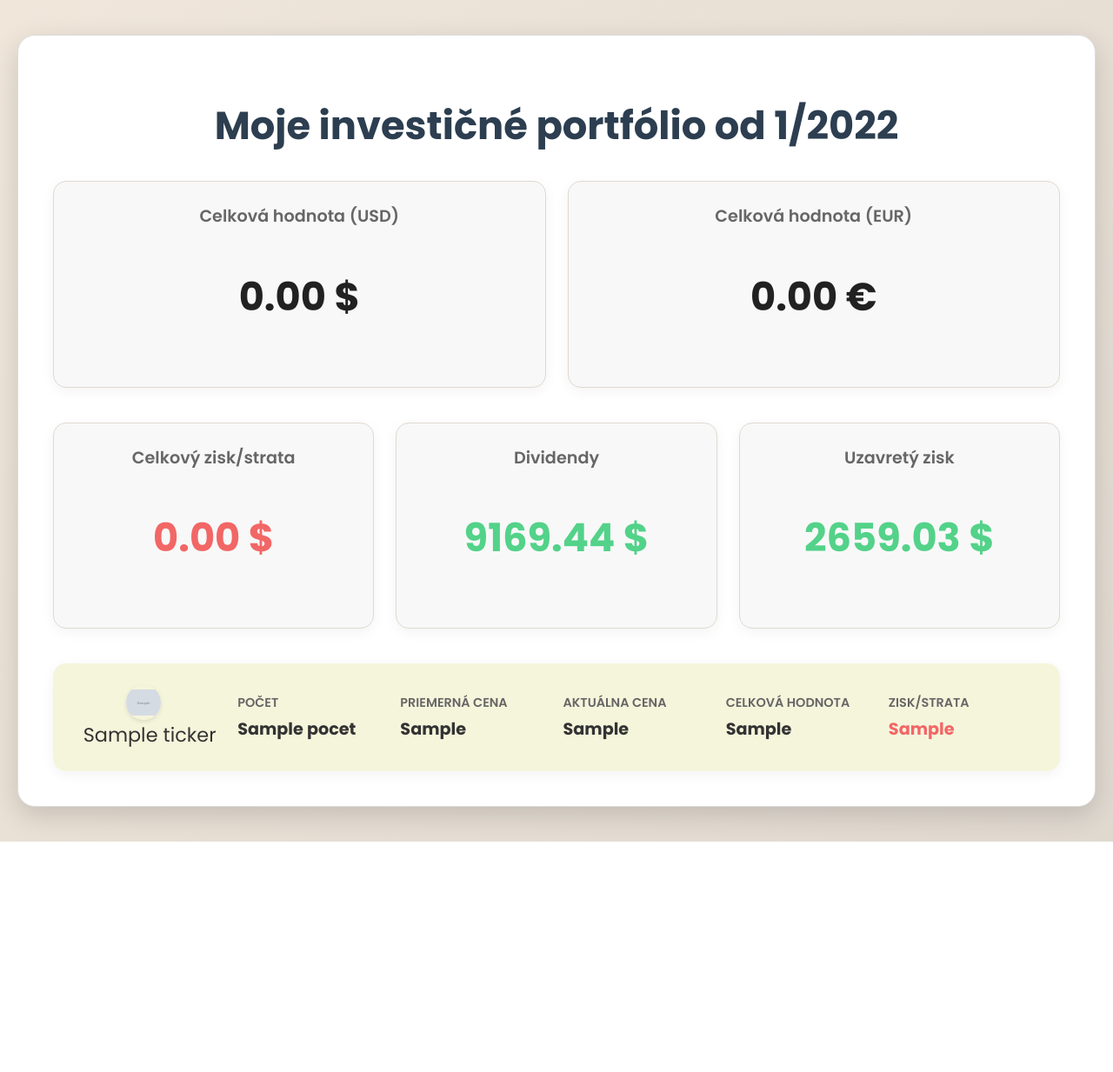
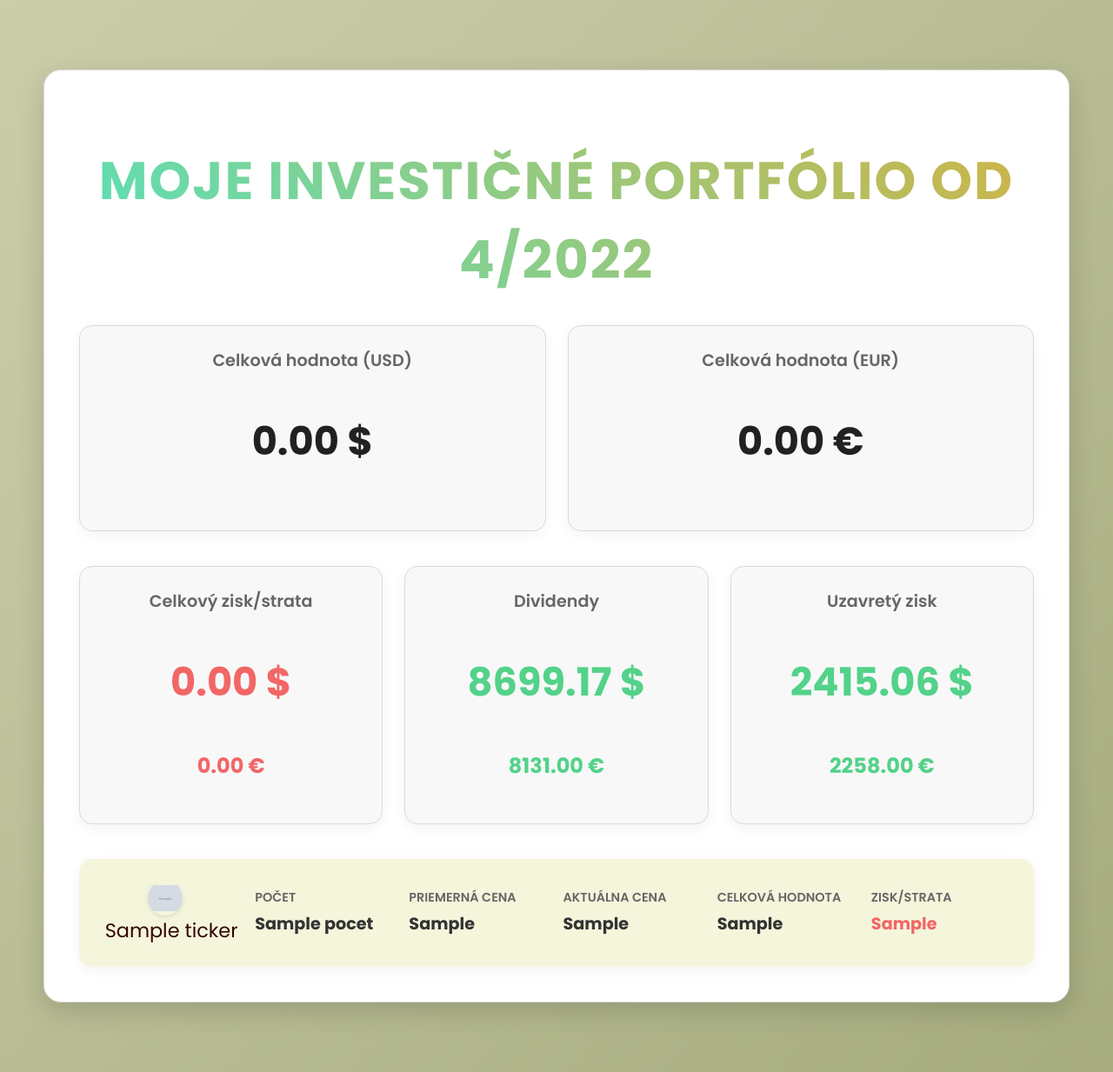
Before and after one commit to blaskojozef4-spec/Myinvestingportfolio, a Flask app: template templates/portfolio_live.html in a window 1280 px wide. Shown: the whole page at 87% size. Before the commit the page ends 968 px from the top, so only its background shows below. Run offline with Flask 3, Linux system fonts and the light colour scheme; the template is opened without the code that fills it: most values are stand-ins (such as "Sample title", 1, 10 or a date in 2020); grey boxes marked "Sample" are stand-in pictures.

Commit message:
Update portfolio_live.html

```diff
--- a/templates/portfolio_live.html
+++ b/templates/portfolio_live.html
@@ -3,15 +3,15 @@
 <head>
     <meta charset="UTF-8">
     <meta name="viewport" content="width=device-width, initial-scale=1.0">
-    <title>Moje investičné portfólio od 1/2022</title>
+    <title>Moje investičné portfólio od 4/2022</title>
     <link href="https://fonts.googleapis.com/css2?family=Poppins:wght@400;600;700&display=swap" rel="stylesheet">
     <style>
         body {
             font-family: 'Poppins', sans-serif;
-            background: linear-gradient(135deg, #f0e6da 0%, #e0d9d0 100%);
-            color: #333;
+            background: linear-gradient(135deg, #c8caa4ef 0%, #a6ac7e 100%);
+            color: #330404;
             margin: 0;
-            padding: 40px 20px;
+            padding: 80px 50px;
             display: flex;
             justify-content: center;
             align-items: center;
@@ -28,12 +28,34 @@
             border: 1px solid #ddd;
         }
 
+        /* Nové štýly pre "cool" nadpis */
         h1 {
             color: #2c3e50;
             text-align: center;
-            font-size: 2.8em;
+            font-size: 3.8em;
             margin-bottom: 30px;
-            font-weight: 700;
+            font-weight: 900;
+            position: relative;
+            text-transform: uppercase;
+            letter-spacing: 2px;
+            background: linear-gradient(45deg, #4a90e2, #50e3c2, #f5a623, #d0021b);
+            -webkit-background-clip: text;
+            -webkit-text-fill-color: transparent;
+            background-size: 400% 400%;
+            animation: gradient-animation 10s ease infinite;
+            text-decoration: underline;
+        }
+
+        @keyframes gradient-animation {
+            0% {
+                background-position: 0% 50%;
+            }
+            50% {
+                background-position: 100% 50%;
+            }
+            100% {
+                background-position: 0% 50%;
+            }
         }
 
         .summary-container {
@@ -154,7 +176,7 @@
 </head>
 <body>
     <div class="container">
-        <h1>Moje investičné portfólio od 1/2022</h1>
+        <h1>Moje investičné portfólio od 4/2022</h1>
 
         <div class="summary-container">
             <div class="summary-box">
@@ -173,17 +195,27 @@
                 <p class="summary-value {% if celkovy_zisk_strata > 0 %}zisk{% else %}strata{% endif %}">
                     {{ "%.2f $"|format(celkovy_zisk_strata) }}
                 </p>
+                <!-- Pridaný riadok pre zobrazenie hodnoty v EUR -->
+                <p class="summary-sub-value {% if celkovy_zisk_strata_eur > 0 %}zisk{% else %}strata{% endif %}">
+                    {{ "%.2f €"|format(celkovy_zisk_strata_eur) }}
+                </p>
             </div>
             <div class="summary-box">
                 <h3>Dividendy</h3>
                 <p class="summary-value zisk">
-                    {{ "%.2f $"|format(9169.44) }}
+                    {{ "%.2f $"|format(8699.17) }}
+                </p>
+                <p class="summary-sub-value zisk">
+                    {{ "%.2f €"|format(8131.00) }}
                 </p>
             </div>
             <div class="summary-box">
                 <h3>Uzavretý zisk</h3>
                 <p class="summary-value zisk">
-                    {{ "%.2f $"|format(2659.03) }}
+                    {{ "%.2f $"|format(2415.06) }}
+                </p>
+                <p class="summary-sub-value zisk">
+                    {{ "%.2f €"|format(2258.00) }}
                 </p>
             </div>
         </div>
```
Also changed, not shown: other parts of templates/portfolio_live.html (+1 -26 lines).
